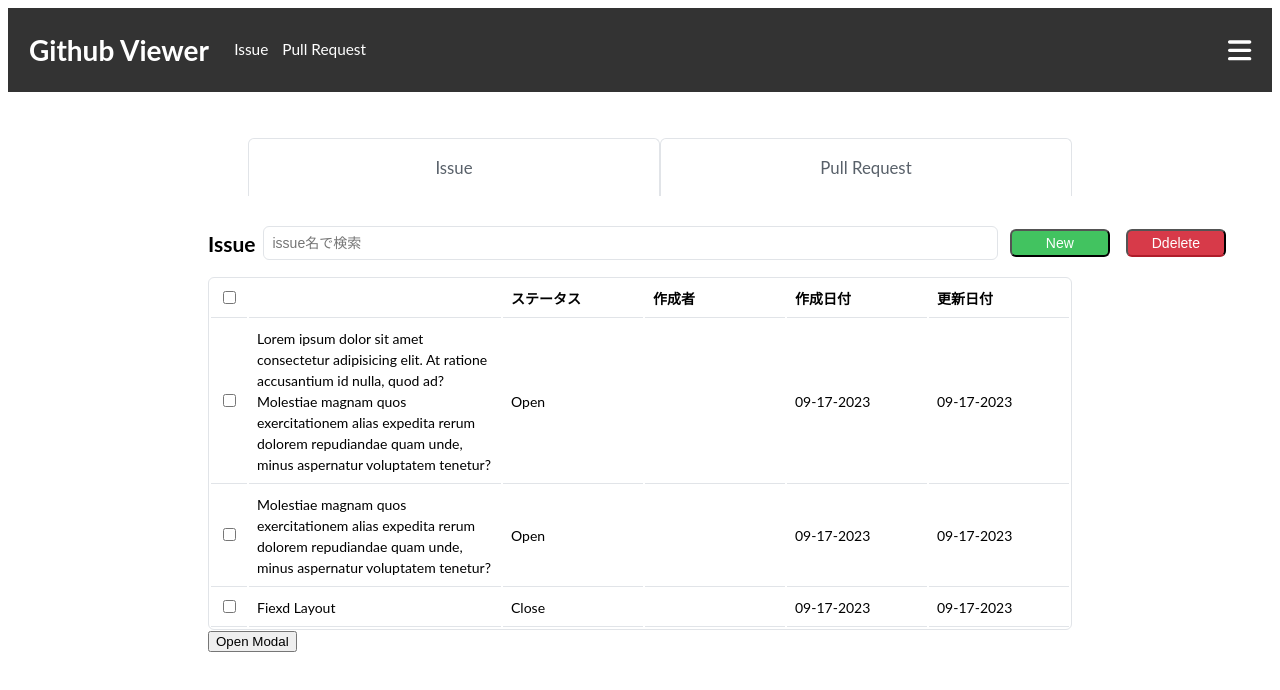
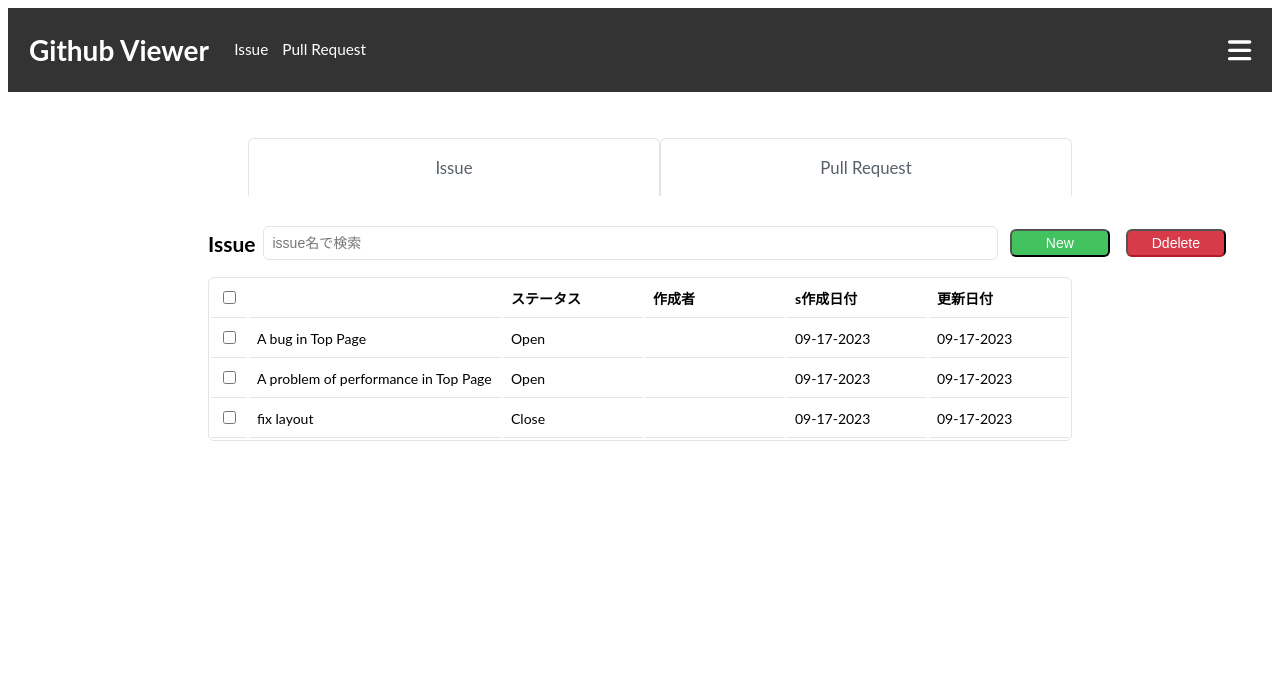
Before and after one commit to canopus-m-satoshi/redux-github-viewer, a React (Create React App) app: page / in a window 1280 px wide. Shown: the top 690 px of the page. Built offline with nearby package versions, Linux system fonts and the light colour scheme.

Commit message:
modal機能を状態「ui」で管理する仕様に変更

```diff
--- a/src/components/molecules/IssueBody.jsx
+++ b/src/components/molecules/IssueBody.jsx
@@ -1,6 +1,8 @@
 import { styled } from 'styled-components'
 
 import data from '../../data.json'
+import { useDispatch } from 'react-redux'
+import { show } from '../../features/ui/uiSlice'
 
 const StyledTableContainer = styled.div`
   /* overflow: scroll; */
@@ -47,6 +49,8 @@ const StyledTableTd = styled.td`
 `
 
 const IssueBody = () => {
+  const dispatch = useDispatch()
+
   return (
     <StyledTableContainer>
       <StyledTable>
@@ -58,19 +62,17 @@ const IssueBody = () => {
             <StyledTableTh></StyledTableTh>
             <StyledTableTh>ステータス</StyledTableTh>
             <StyledTableTh>作成者</StyledTableTh>
-            <StyledTableTh>作成日付</StyledTableTh>
+            <StyledTableTh>s作成日付</StyledTableTh>
             <StyledTableTh>更新日付</StyledTableTh>
           </StyledTableTr>
         </thead>
         <tbody>
           {data.map((data) => (
-            <StyledTableTr key={data.issueID}>
+            <StyledTableTr key={data.issueID} onClick={() => dispatch(show())}>
               <StyledTableTd>
                 <input type="checkbox" />
               </StyledTableTd>
-              <StyledTableTd className="longCdatal">
-                {data.description}
-              </StyledTableTd>
+              <StyledTableTd className="longCdatal">{data.title}</StyledTableTd>
               <StyledTableTd>{data.status}</StyledTableTd>
               <StyledTableTd>{data.author}</StyledTableTd>
               <StyledTableTd>{data.createdDate}</StyledTableTd>
--- a/src/components/organisms/ModalWrapper.jsx
+++ b/src/components/organisms/ModalWrapper.jsx
@@ -5,7 +5,7 @@ import styled from 'styled-components'
 import Title from '../atoms/Title'
 import Button from '../atoms/Button'
 
-import { closeModal } from '../../features/modal/modalSlice'
+import { show } from '../../features/ui/uiSlice'
 
 Modal.setAppElement('#root')
 
@@ -79,8 +79,9 @@ const StyledButtonContainer = styled.div`
 `
 
 const ModalWrapper = () => {
-  const modal = useSelector((state) => state.modal)
-  const isOpen = modal.show
+  // const isOpen = useSelector((state) => state.modal.show) 値は取得できるがmodal反応せず
+  const isOpen = useSelector((state) => state.ui.modal.show)
+
   const dispatch = useDispatch()
 
   return (
@@ -113,7 +114,7 @@ const ModalWrapper = () => {
           <Button
             text="閉じる"
             styleType="transparent"
-            onClick={() => dispatch(closeModal())}
+            onClick={() => dispatch(show())}
           />
         </StyledButtonContainer>
       </StyledContainer>
--- a/src/components/organisms/Tabs.jsx
+++ b/src/components/organisms/Tabs.jsx
@@ -8,8 +8,6 @@ import IssueBody from '../molecules/IssueBody'
 import IssueHeader from '../molecules/IssueHeader'
 import TabList from '../molecules/TabList'
 import TabPanels from '../molecules/TabPanels'
-
-import { showModal } from '../../features/modal/modalSlice'
 
 const Tabs = () => {
   const [SelectedTab, setSelectedTab] = useState(Tab.length)
@@ -33,7 +31,6 @@ const Tabs = () => {
         <TabPanel SelectedTab={SelectedTab === 1}>
           <IssueHeader />
           <IssueBody />
-          <button onClick={() => dispatch(showModal())}>Open Modal</button>
         </TabPanel>
         <TabPanel SelectedTab={SelectedTab === 2}>
           <Title title="PullRequest" centering />
--- a/src/features/modal/modalSlice.js
+++ /dev/null
@@ -1,22 +0,0 @@
-import { createSlice } from '@reduxjs/toolkit'
-
-const initialState = {
-  show: false,
-}
-
-export const modalSlice = createSlice({
-  name: 'modal',
-  initialState,
-  reducers: {
-    showModal: (state) => {
-      state.show = true
-    },
-    closeModal: (state) => {
-      state.show = false
-    },
-  },
-})
-
-export const { showModal, closeModal } = modalSlice.actions
-
-export default modalSlice.reducer
--- /dev/null
+++ b/src/features/ui/uiSlice.js
@@ -0,0 +1,25 @@
+import { createSlice } from '@reduxjs/toolkit'
+
+const initialState = {
+  modal: {
+    show: false,
+    stack: {},
+  },
+}
+
+export const uiSlice = createSlice({
+  name: 'ui',
+  initialState,
+  reducers: {
+    show: (state) => {
+      state.modal.show = !state.modal.show
+    },
+    stack: (state, action) => {
+      // state
+    },
+  },
+})
+
+export const { show, stack } = uiSlice.actions
+
+export default uiSlice.reducer
--- a/src/store.js
+++ b/src/store.js
@@ -1,10 +1,10 @@
 import { configureStore } from '@reduxjs/toolkit'
 import toggleTabReducer from './features/toggleTabSlice'
-import modalReducer from './features/modal/modalSlice'
+import uiReducer from './features/ui/uiSlice'
 
 export const store = configureStore({
   reducer: {
     toggleTab: toggleTabReducer,
-    modal: modalReducer,
+    ui: uiReducer,
   },
 })
```
